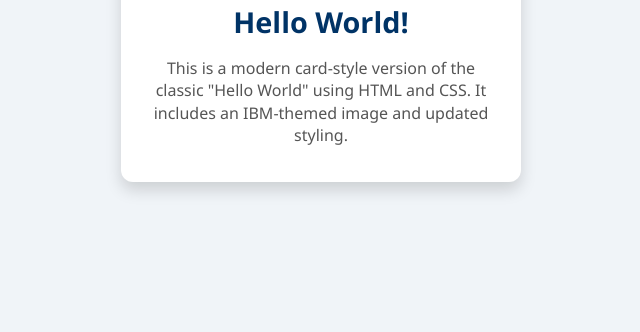
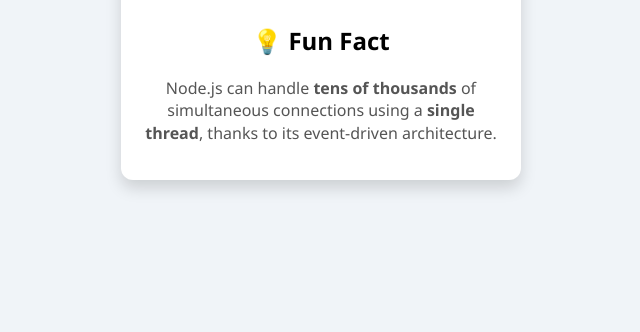
Before and after one commit to monika-sulecka/IBM_nodejs_project01, a website: page public/helloword.html in a window 1280 px wide. Shown: the part 468-800 px from the top of the page, without its empty margins (319-959 px from the left). Drawn offline with Linux system fonts and the light colour scheme.

Commit message:
Change content

```diff
--- a/public/helloword.html
+++ b/public/helloword.html
@@ -12,10 +12,11 @@
   <div class="card">
     <img src="https://images.pexels.com/photos/2265488/pexels-photo-2265488.jpeg" alt="IBM Logo">
     <div class="card-content">
-      <h1>Hello World!</h1>
-      <p>This is a modern card-style version of the classic "Hello World" using HTML and CSS. It includes an IBM-themed
-        image and updated styling.</p>
+      <h2>💡 Fun Fact</h2>
+      <p>Node.js can handle <strong>tens of thousands</strong> of simultaneous connections using a <strong>single
+          thread</strong>, thanks to its event-driven architecture.</p>
     </div>
+  </div>
   </div>
 </body>
 
```
